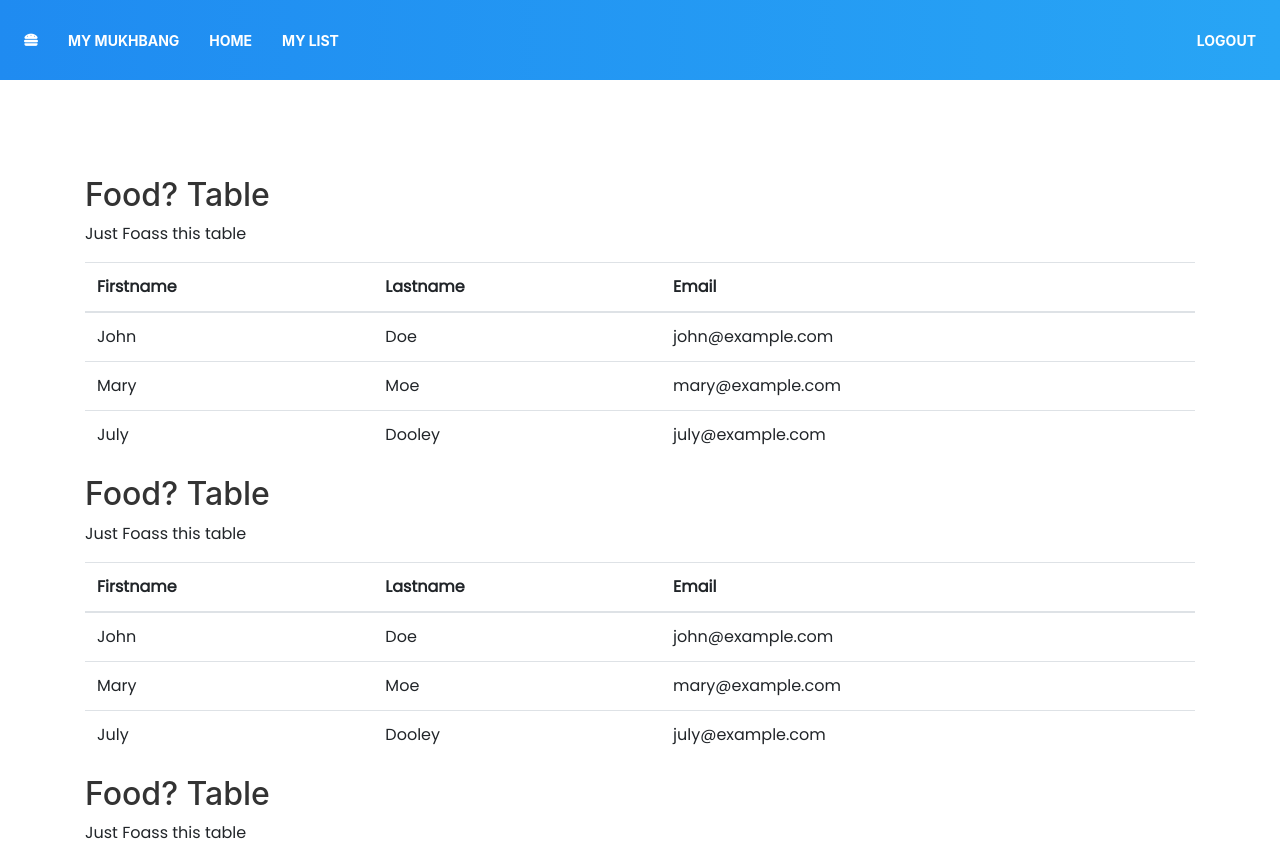
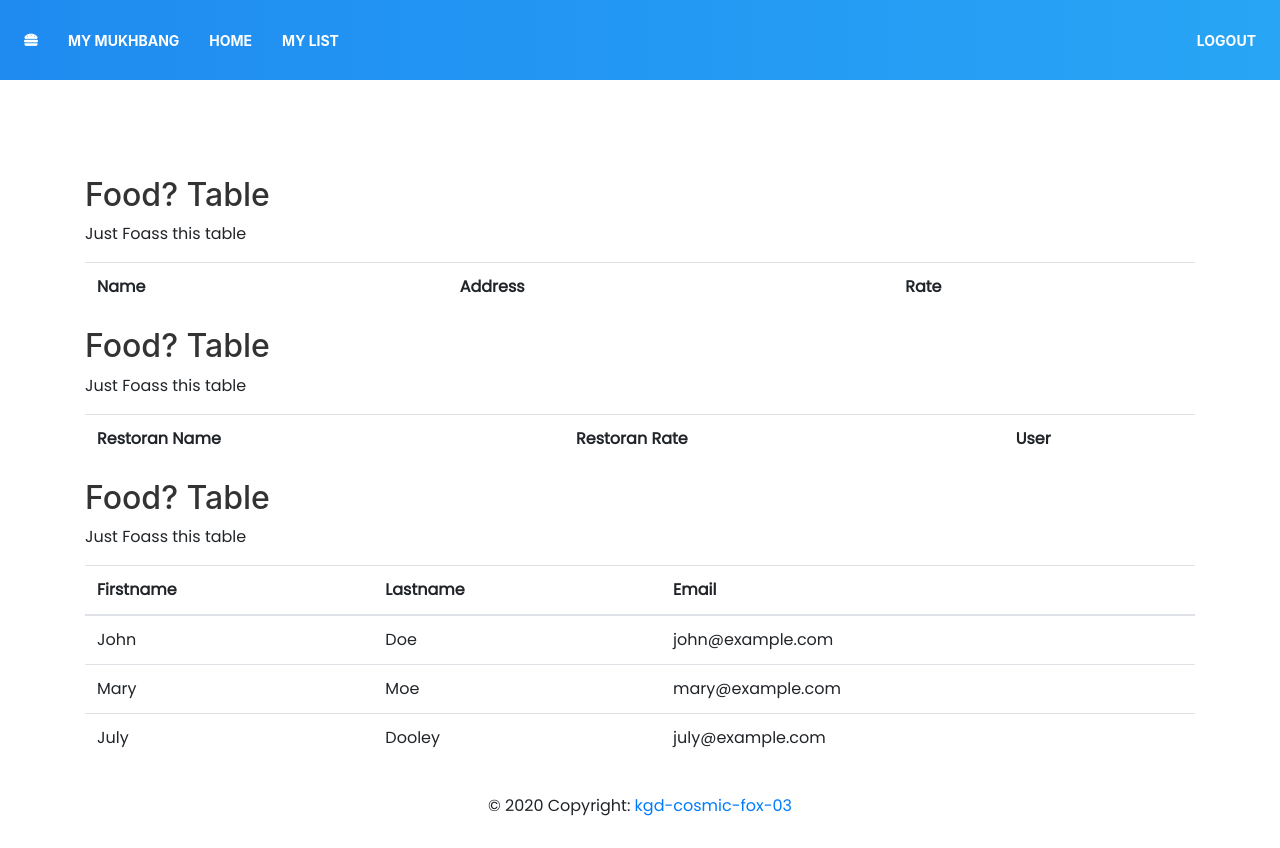
Before and after one commit to ghibah-fox-01/resto-the-explorer-client, a website: page dashboard.html in a window 1280 px wide. Shown: the top 848 px of the page. Drawn offline with nearby package versions, Linux system fonts and the light colour scheme; some packages are replaced by stand-ins of ours; a script that the page names is missing.

Commit message:
Fetching 2 tables. back to backend side

```diff
--- a/dashboard.html
+++ b/dashboard.html
@@ -40,35 +40,16 @@
     <br>
 
       <!-- ************************************************************************** -->
-      <section id="Food">
+      <section id="Restoran">
       <div class="container">
     <h2>Food? Table</h2>
     <p>Just Foass this table</p>
-    <table class="table">
-      <thead>
+    <table class="table" id="table-restoran-all">
         <tr>
-          <th>Firstname</th>
-          <th>Lastname</th>
-          <th>Email</th>
+          <th>Name</th>
+          <th>Address</th>
+          <th>Rate</th>
         </tr>
-      </thead>
-      <tbody>
-        <tr>
-          <td>John</td>
-          <td>Doe</td>
-          <td>john@example.com</td>
-        </tr>
-        <tr>
-          <td>Mary</td>
-          <td>Moe</td>
-          <td>mary@example.com</td>
-        </tr>
-        <tr>
-          <td>July</td>
-          <td>Dooley</td>
-          <td>july@example.com</td>
-        </tr>
-      </tbody>
     </table>
   </div>
     </section>
@@ -77,35 +58,16 @@
 
 
     <!-- ************************************************************************** -->
-    <section id="Food">
+    <section id="Fav_List">
     <div class="container">
     <h2>Food? Table</h2>
     <p>Just Foass this table</p>
-    <table class="table">
-    <thead>
+    <table class="table" id="fav-list">
       <tr>
-        <th>Firstname</th>
-        <th>Lastname</th>
-        <th>Email</th>
+        <th>Restoran Name</th>
+        <th>Restoran Rate</th>
+        <th>User</th>
       </tr>
-    </thead>
-    <tbody>
-      <tr>
-        <td>John</td>
-        <td>Doe</td>
-        <td>john@example.com</td>
-      </tr>
-      <tr>
-        <td>Mary</td>
-        <td>Moe</td>
-        <td>mary@example.com</td>
-      </tr>
-      <tr>
-        <td>July</td>
-        <td>Dooley</td>
-        <td>july@example.com</td>
-      </tr>
-    </tbody>
     </table>
     </div>
     </section>
```
Also changed, not shown: index.html (+4 -3 lines), main.js (+119 -11 lines).
